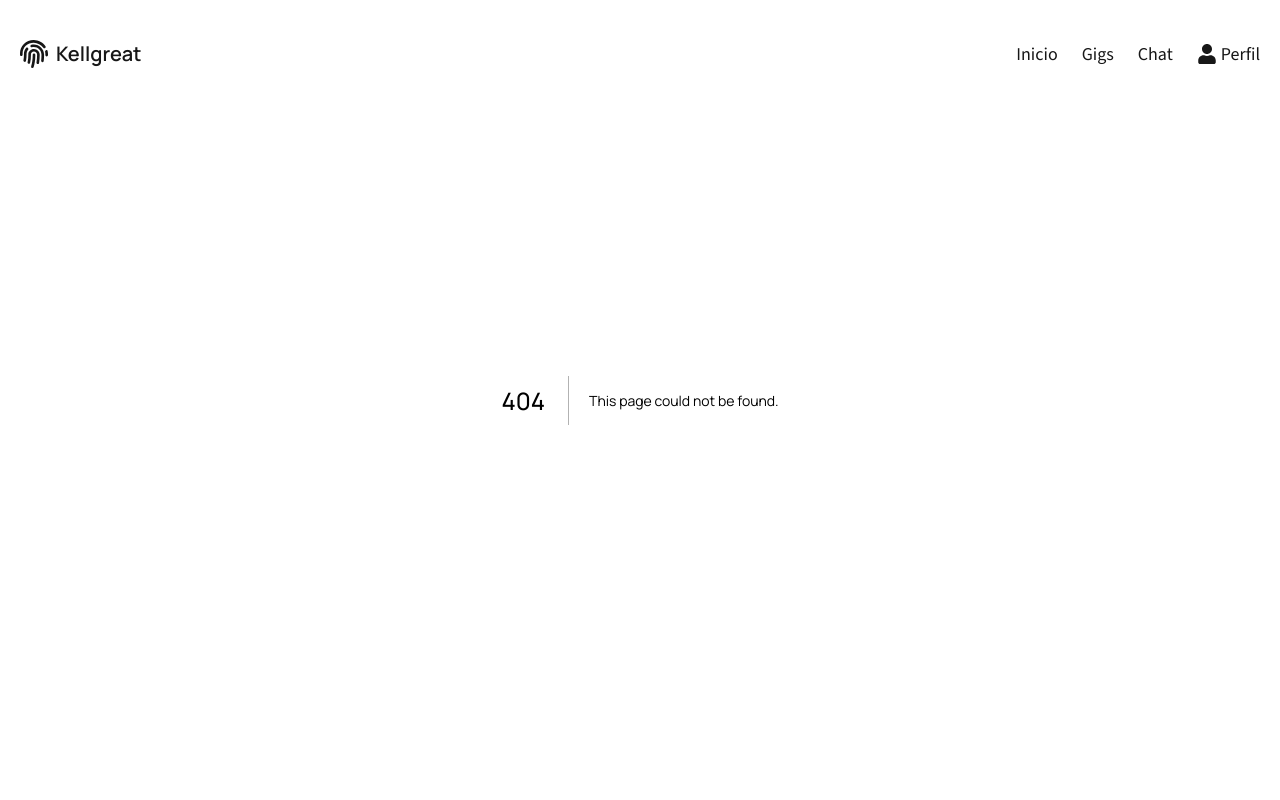
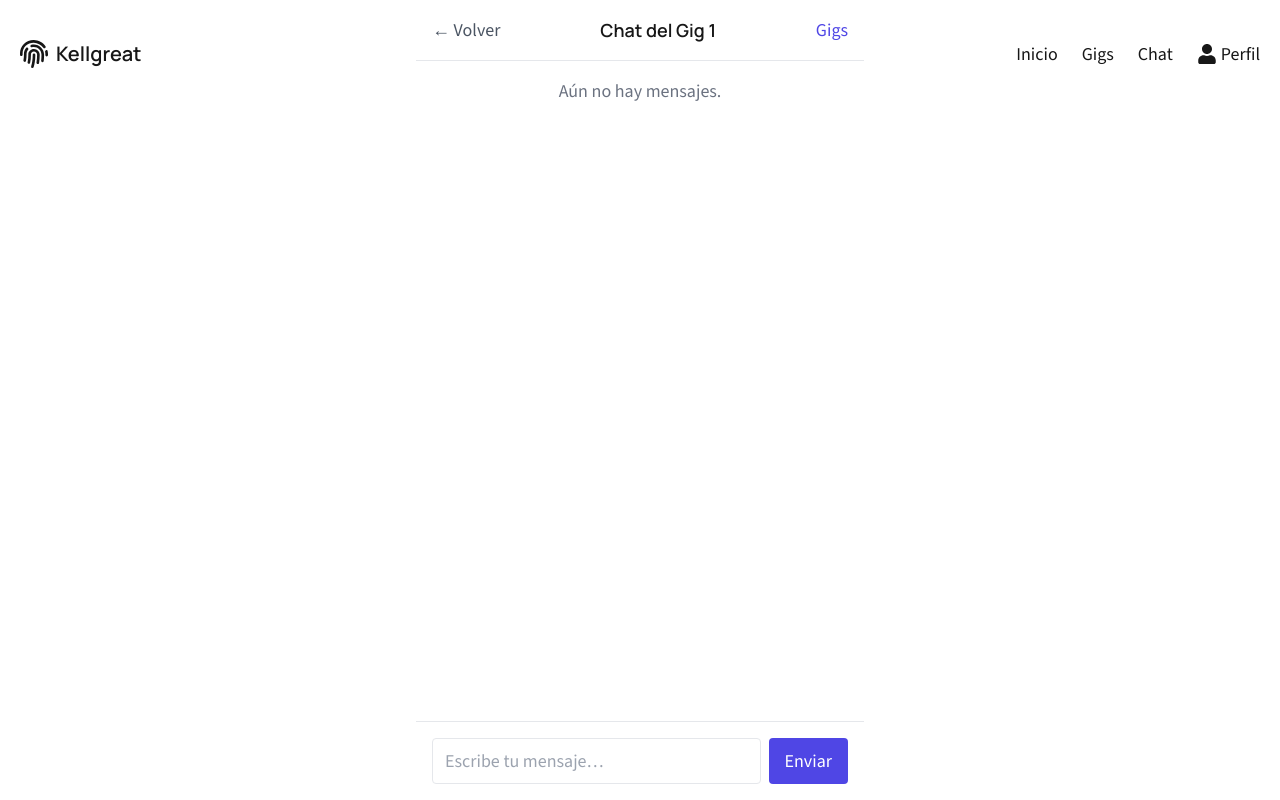
Before and after one commit to kelvingarciagarcia952-dotcom/finwise-saas-landing-page, a Next.js app: page /chat/1 in a window 1280 px wide. Before the commit this address had no page. Shown: the top 800 px of the page. Built offline with nearby package versions, Linux system fonts and the light colour scheme.

Commit message:
Create page.tsx

```diff
--- /dev/null
+++ b/src/app/chat/[id]/page.tsx
@@ -0,0 +1,99 @@
+// src/app/chat/[id]/page.tsx
+'use client';
+
+import React, { useEffect, useState, useRef } from 'react';
+import { useParams, useRouter } from 'next/navigation';
+import Link from 'next/link';
+
+interface Message {
+  id: string;
+  text: string;
+  sender: 'client' | 'owner';
+  timestamp: number;
+}
+
+export default function ChatPage() {
+  const { id: gigId } = useParams();
+  const router = useRouter();
+  const [messages, setMessages] = useState<Message[]>([]);
+  const [input, setInput] = useState('');
+  const bottomRef = useRef<HTMLDivElement>(null);
+
+  // 1. Carga anteriores de localStorage
+  useEffect(() => {
+    const stored = localStorage.getItem(`chat_${gigId}`);
+    const parsed: Message[] = stored ? JSON.parse(stored) : [];
+    setMessages(parsed);
+  }, [gigId]);
+
+  // 2. Scroll automático al final
+  useEffect(() => {
+    bottomRef.current?.scrollIntoView({ behavior: 'smooth' });
+  }, [messages]);
+
+  const sendMessage = () => {
+    if (!input.trim()) return;
+    const newMsg: Message = {
+      id: Date.now().toString(),
+      text: input.trim(),
+      sender: 'client',
+      timestamp: Date.now(),
+    };
+    const updated = [...messages, newMsg];
+    setMessages(updated);
+    localStorage.setItem(`chat_${gigId}`, JSON.stringify(updated));
+    setInput('');
+  };
+
+  return (
+    <div className="flex flex-col h-screen max-w-md mx-auto">
+      <header className="flex items-center justify-between p-4 border-b">
+        <button onClick={() => router.back()} className="text-gray-600 hover:text-gray-800">
+          ← Volver
+        </button>
+        <h2 className="font-semibold">Chat del Gig {gigId}</h2>
+        <Link href="/gigs" className="text-indigo-600 hover:underline">
+          Gigs
+        </Link>
+      </header>
+
+      <main className="flex-1 overflow-y-auto p-4 space-y-2">
+        {messages.length === 0 && (
+          <p className="text-center text-gray-500">Aún no hay mensajes.</p>
+        )}
+        {messages.map(msg => (
+          <div
+            key={msg.id}
+            className={`max-w-xs p-2 rounded ${
+              msg.sender === 'client'
+                ? 'bg-green-100 self-end'
+                : 'bg-gray-200 self-start'
+            }`}
+          >
+            <p className="text-sm">{msg.text}</p>
+            <span className="text-[0.65rem] text-gray-500 block mt-1">
+              {new Date(msg.timestamp).toLocaleTimeString()}
+            </span>
+          </div>
+        ))}
+        <div ref={bottomRef} />
+      </main>
+
+      <footer className="flex p-4 border-t">
+        <input
+          type="text"
+          value={input}
+          onChange={e => setInput(e.target.value)}
+          className="flex-1 border rounded px-3 py-2 mr-2"
+          placeholder="Escribe tu mensaje…"
+        />
+        <button
+          onClick={sendMessage}
+          className="bg-indigo-600 text-white px-4 py-2 rounded hover:bg-indigo-700"
+        >
+          Enviar
+        </button>
+      </footer>
+    </div>
+  );
+    }
```
